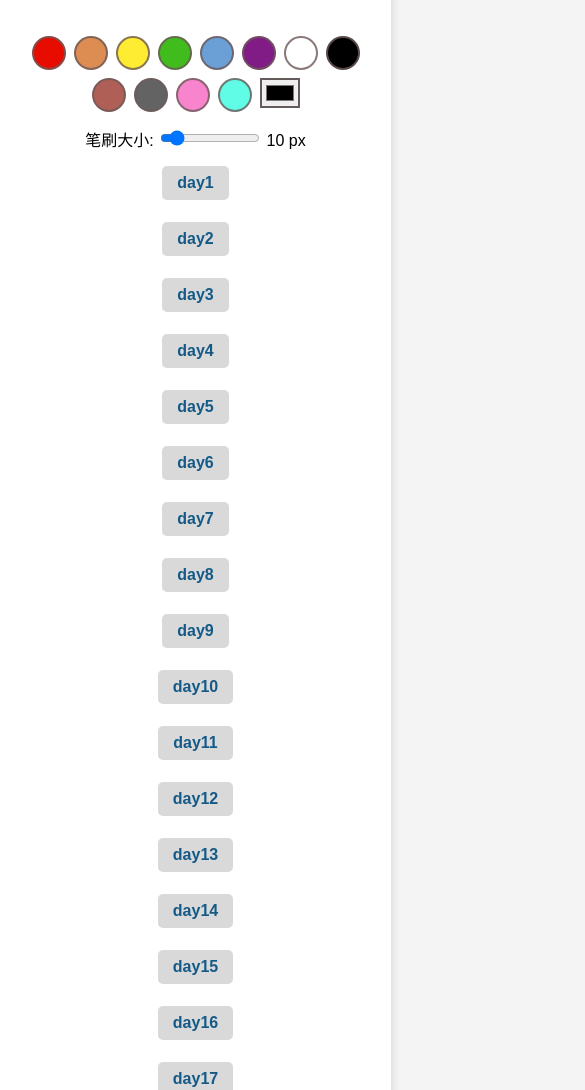
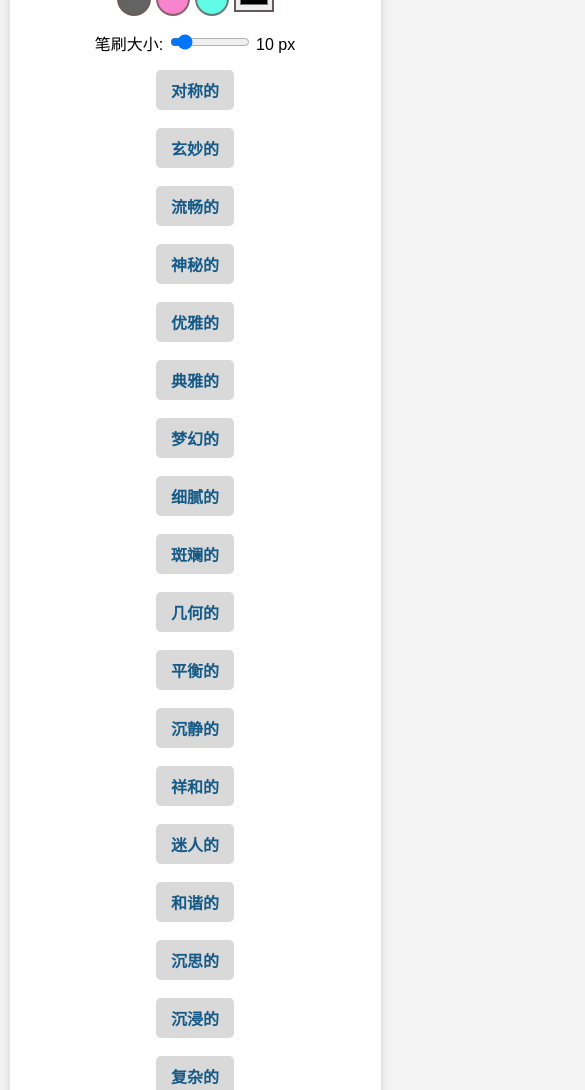
Before and after one commit to wenoooz/mandala_painting, a plain HTML site: page index.html in a window 390 px wide. Shown: the part 199-1289 px from the top of the page, 585 px wide, since content can reach past the window. Drawn offline with Linux system fonts and the light colour scheme; a web font is replaced by a local one.

Commit message:
页面更改和手机端适配

```diff
--- a/index.html
+++ b/index.html
@@ -39,31 +39,31 @@
 
         <!-- 多图选择 -->
         <div class="image-selector">
-            <button class="image-btn" data-img="art1.png">day1</button>
-            <button class="image-btn" data-img="art2.png">day2</button>
-            <button class="image-btn" data-img="art3.png">day3</button>
-            <button class="image-btn" data-img="art4.png">day4</button>
-            <button class="image-btn" data-img="art5.png">day5</button>
-            <button class="image-btn" data-img="art6.png">day6</button>
-            <button class="image-btn" data-img="art7.png">day7</button>
-            <button class="image-btn" data-img="art8.png">day8</button>
-            <button class="image-btn" data-img="art9.png">day9</button>
-            <button class="image-btn" data-img="art10.png">day10</button>
-            <button class="image-btn" data-img="art11.png">day11</button>
-            <button class="image-btn" data-img="art12.png">day12</button>
-            <button class="image-btn" data-img="art13.png">day13</button>
-            <button class="image-btn" data-img="art14.png">day14</button>
-            <button class="image-btn" data-img="art15.png">day15</button>
-            <button class="image-btn" data-img="art16.png">day16</button>
-            <button class="image-btn" data-img="art17.png">day17</button>
-            <button class="image-btn" data-img="art18.png">day18</button>
-            <button class="image-btn" data-img="art19.png">day19</button>
-            <button class="image-btn" data-img="art20.png">day20</button>
-            <button class="image-btn" data-img="art21.png">day21</button>
-            <button class="image-btn" data-img="art22.png">day22</button>
-            <button class="image-btn" data-img="art23.png">day23</button>
-            <button class="image-btn" data-img="art24.png">day24</button>
-            <button class="image-btn" data-img="art25.png">day25</button>
+            <button class="image-btn" data-img="art1.png">对称的</button>
+            <button class="image-btn" data-img="art2.png">玄妙的</button>
+            <button class="image-btn" data-img="art3.png">流畅的</button>
+            <button class="image-btn" data-img="art4.png">神秘的</button>
+            <button class="image-btn" data-img="art5.png">优雅的</button>
+            <button class="image-btn" data-img="art6.png">典雅的</button>
+            <button class="image-btn" data-img="art7.png">梦幻的</button>
+            <button class="image-btn" data-img="art8.png">细腻的</button>
+            <button class="image-btn" data-img="art9.png">斑斓的</button>
+            <button class="image-btn" data-img="art10.png">几何的</button>
+            <button class="image-btn" data-img="art11.png">平衡的</button>
+            <button class="image-btn" data-img="art12.png">沉静的</button>
+            <button class="image-btn" data-img="art13.png">祥和的</button>
+            <button class="image-btn" data-img="art14.png">迷人的</button>
+            <button class="image-btn" data-img="art15.png">和谐的</button>
+            <button class="image-btn" data-img="art16.png">沉思的</button>
+            <button class="image-btn" data-img="art17.png">沉浸的</button>
+            <button class="image-btn" data-img="art18.png">复杂的</button>
+            <button class="image-btn" data-img="art19.png">幻想的</button>
+            <button class="image-btn" data-img="art20.png">精致的</button>
+            <button class="image-btn" data-img="art21.png">层次的</button>
+            <button class="image-btn" data-img="art22.png">抽象的</button>
+            <button class="image-btn" data-img="art23.png">繁复的</button>
+            <button class="image-btn" data-img="art24.png">古典的</button>
+            <button class="image-btn" data-img="art25.png">灵性的</button>
         </div>
 
         <!-- 画布 -->
--- a/styles.css
+++ b/styles.css
@@ -16,6 +16,8 @@ body {
     border-radius: 10px;
     box-shadow: 0 0 10px rgba(0, 0, 0, 0.15);
 }
+
+/* 字体样式 */
 @font-face {
     font-family: "chn";
     src: url("fonts/zihun.ttf") format("truetype");
@@ -24,6 +26,7 @@ body {
     font-family: "eng";
     src: url("fonts/thin.ttf") format("truetype");
 }
+
 /* 标题样式 */
 h1 {
     font-family: "chn", sans-serif;
@@ -49,7 +52,6 @@ h1 {
 }
 
 .color-swatch.active {
-
     border: 2px solid #000;
 }
 
@@ -110,12 +112,12 @@ button {
     background-color: #edb32a;
 }
 
-
+/* 图片选择按钮 */
 .image-selector {
     display: flex;
-    flex-wrap: wrap; /* 允许按钮换行 */
-    gap: 12px; /* 按钮间距 */
-    justify-content: center; /* 居中排列 */
+    flex-wrap: wrap;
+    gap: 12px;
+    justify-content: center;
     margin-top: 10px;
 }
 
@@ -136,14 +138,71 @@ button {
     background-color: #bbb;
 }
 
-/*响应式布局*/
+/* 响应式布局 */
+@media (max-width: 1024px) {
+    h1 {
+        font-size: 50px; /* 标题字体大小调整 */
+    }
+
+    .container {
+        width: 95%; /* 容器宽度调整 */
+        padding: 15px;
+    }
+
+    .color-palette {
+        gap: 10px; /* 增加颜色板按钮间距 */
+    }
+
+    .image-selector {
+        gap: 15px;
+    }
+
+    .brush-controls {
+        margin-bottom: 10px; /* 增加笔刷控制区域的底部间距 */
+    }
+
+    #brushSize {
+        width: 120px; /* 调整笔刷大小选择器宽度 */
+    }
+
+    button {
+        font-size: 14px; /* 按钮文字字体调整 */
+    }
+}
+
+/* 手机端适配 */
 @media (max-width: 600px) {
     .container {
         width: 90%;
+        padding: 10px;
+    }
+
+    h1 {
+        font-size: 40px; /* 手机端标题字体调整 */
+    }
+
+    .color-palette {
+        flex-direction: row; /* 颜色板排列方式调整 */
+        gap: 5px;
     }
 
     .image-selector {
         flex-direction: column;
         align-items: center;
+        gap: 8px;
+    }
+
+    canvas {
+        width: 100%; /* 画布宽度适应手机屏幕 */
+        height: auto; /* 画布高度自适应 */
+    }
+
+    button {
+        font-size: 14px;
+        padding: 6px 12px;
+    }
+
+    #brushSize {
+        width: 80px; /* 手机端笔刷选择器宽度调整 */
     }
 }
```
Also changed, not shown: lineart.png (deleted).
